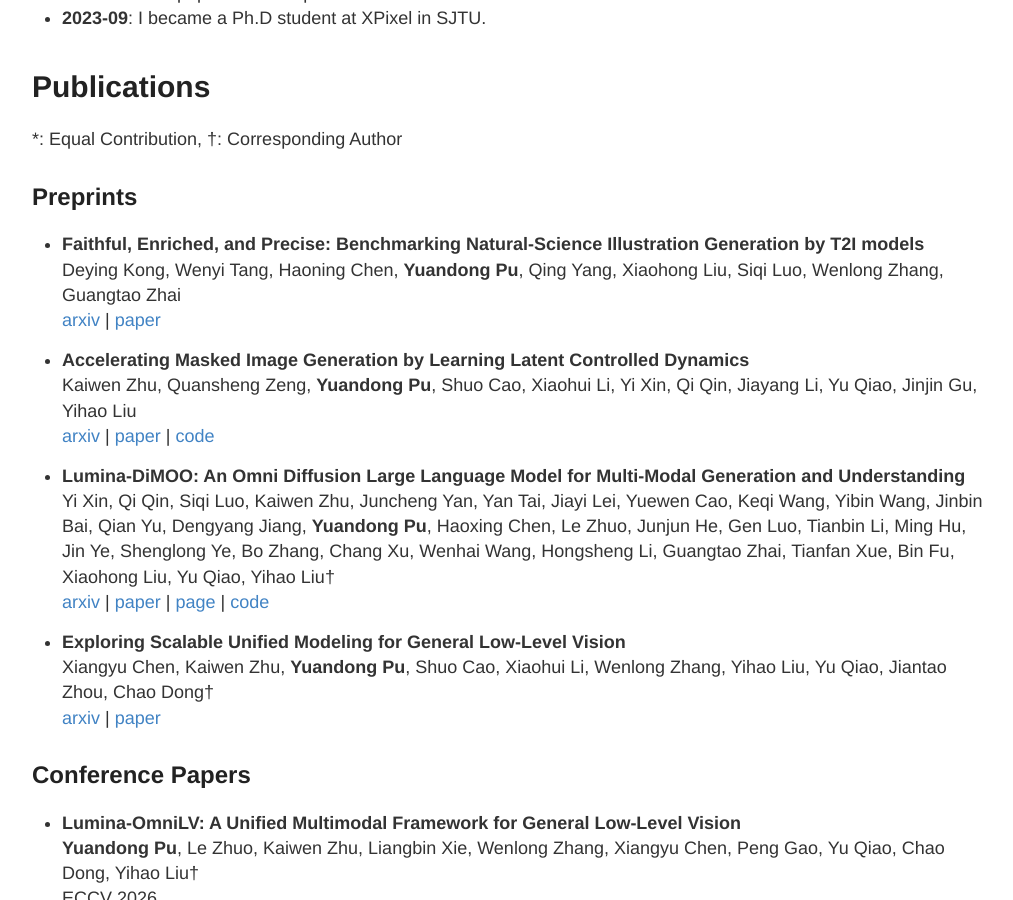
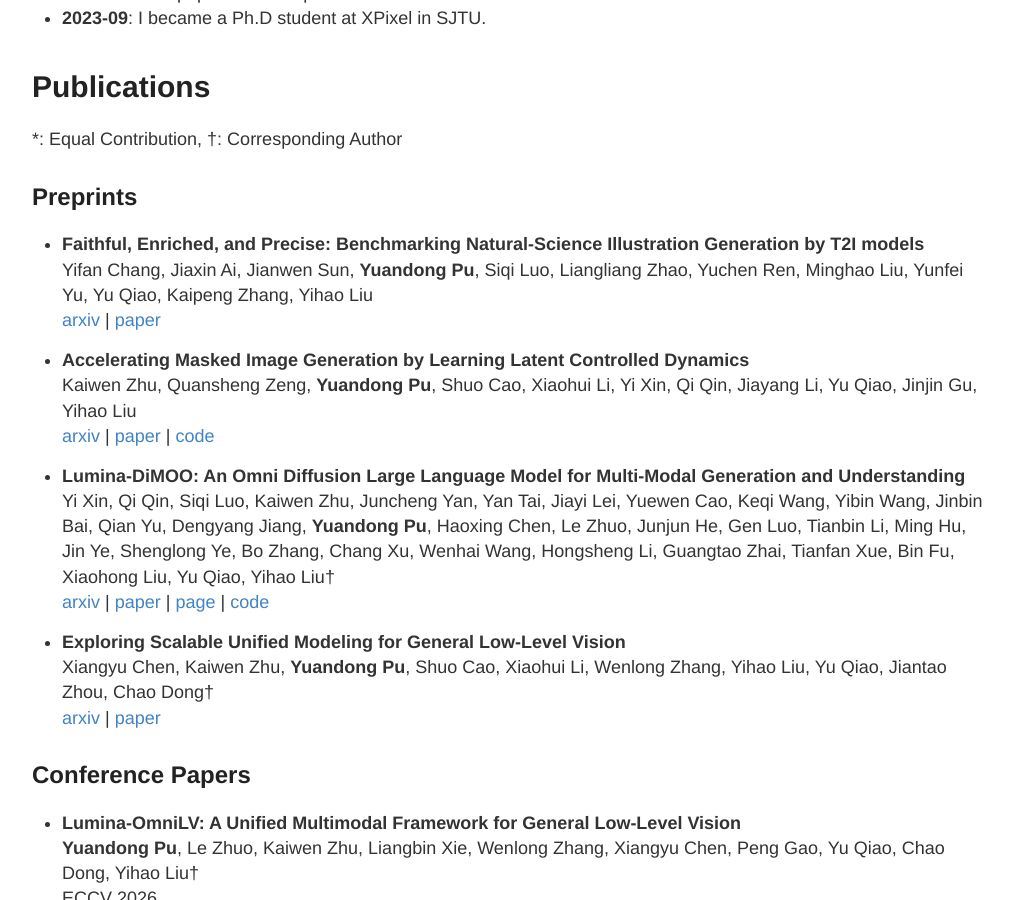
Before and after one commit to Andrew0613/Andrew0613.github.io, a Jekyll site: the page built from index.md, in a window 1280 px wide and 900 px high, scrolled down 609 px. Shown: the whole window, without its empty margins (128-1141 px from the left). Built offline with Jekyll 4.4.1, drawn with Linux system fonts in a browser that asks for light colours.

Commit message:
Fix preprint author list

```diff
--- a/index.md
+++ b/index.md
@@ -27,7 +27,7 @@
 ## Preprints
 
 - **Faithful, Enriched, and Precise: Benchmarking Natural-Science Illustration Generation by T2I models** <br>
-    Deying Kong, Wenyi Tang, Haoning Chen, **Yuandong Pu**, Qing Yang, Xiaohong Liu, Siqi Luo, Wenlong Zhang, Guangtao Zhai <br>
+    Yifan Chang, Jiaxin Ai, Jianwen Sun, **Yuandong Pu**, Siqi Luo, Liangliang Zhao, Yuchen Ren, Minghao Liu, Yunfei Yu, Yu Qiao, Kaipeng Zhang, Yihao Liu <br>
     [arxiv](https://arxiv.org/abs/2606.05949) | [paper](https://arxiv.org/pdf/2606.05949)
 
 - **Accelerating Masked Image Generation by Learning Latent Controlled Dynamics** <br>
```
